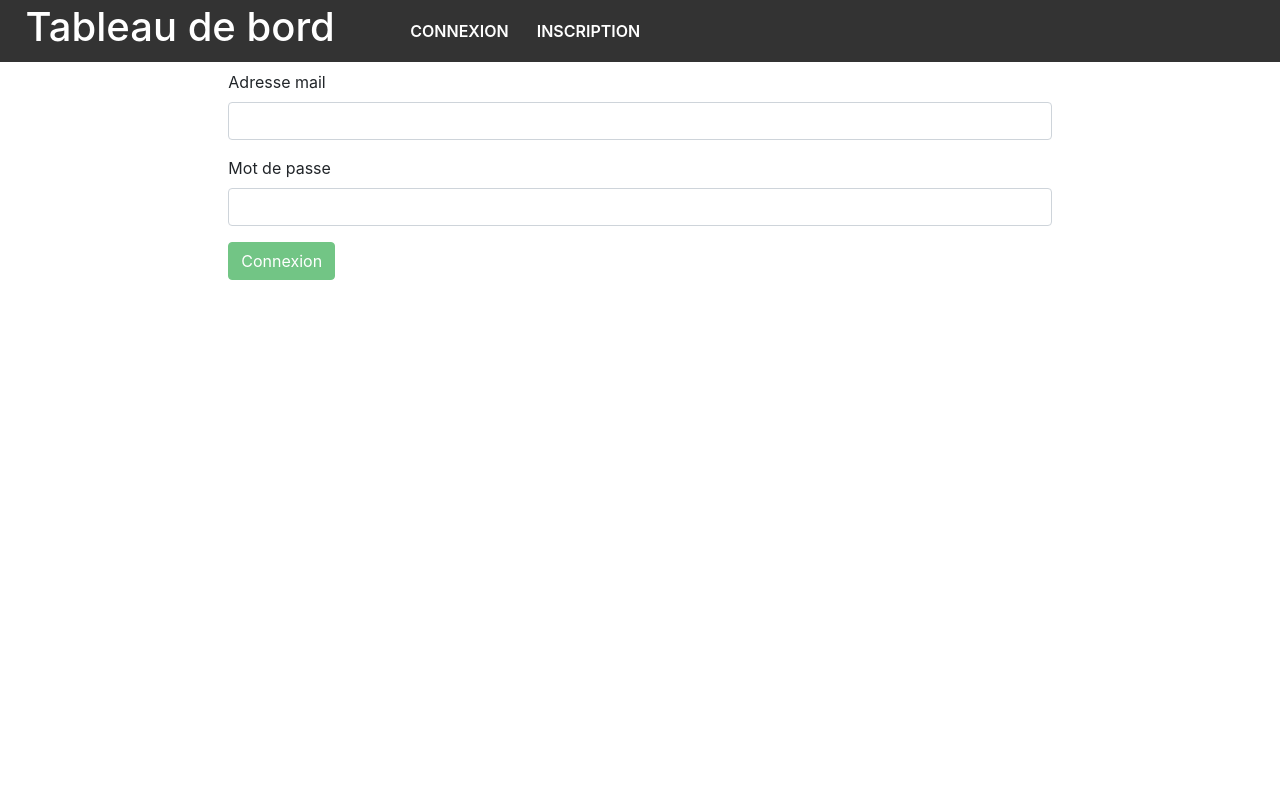
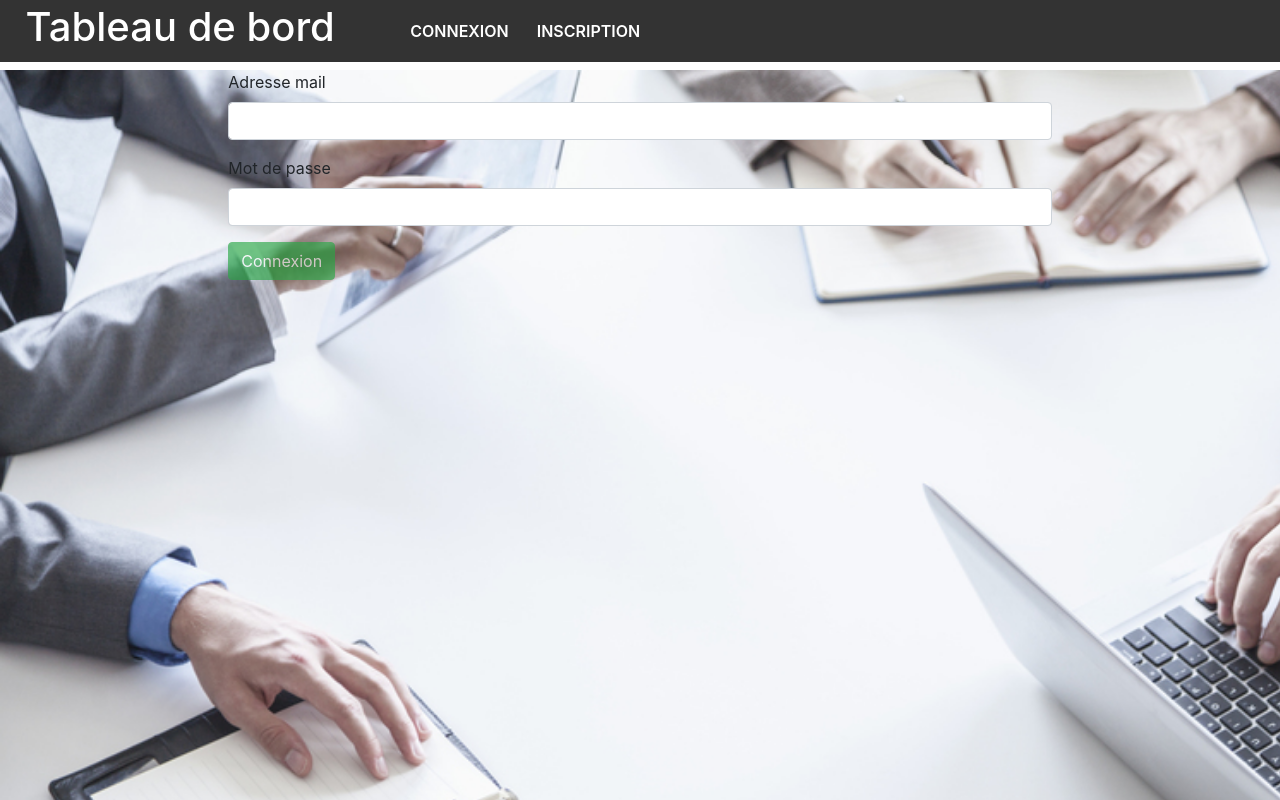
Before and after one commit to matrixfoot/managementappfrontend, an Angular app: page /part-four/auth/login in a window 1280 px wide. Shown: the top 800 px of the page. Built offline with nearby package versions, Linux system fonts and the light colour scheme.

Commit message:
background added

```diff
--- a/src/app/default/default.component.html
+++ b/src/app/default/default.component.html
@@ -1,13 +1,14 @@
+<div class="hero-image" >
 <div class="main-pane">
-  <h1 class="text-center">Acceuil Dir/stratégie-développement</h1>
+  <h1 class="text-center">Acceuil Direction de stratégie & développement</h1>
+
   <div class="part-grid">
 
     <div class="part" (click)="onNavigate('part-three')">
       <h1>Connexion/
         Inscription</h1>
     </div>
-    <div class="part" (click)="onNavigate('part-four')">
-      <h1>Page Principale</h1>
-    </div>
+
   </div>
 </div>
+</div>
--- a/src/app/default/default.component.scss
+++ b/src/app/default/default.component.scss
@@ -33,3 +33,11 @@
     transform: translateY(-50%);
   }
 }
+.hero-image {
+  position: relative;
+  width: 100%;
+  height: 1000px;
+  background-size: cover;
+  background: url('../../assets/business.jpg') no-repeat 0 100%;
+  background-size: cover;
+}
--- a/src/app/part-four/part-four.component.html
+++ b/src/app/part-four/part-four.component.html
@@ -1,2 +1,3 @@
-
-<router-outlet></router-outlet>
+<div class="hero-image" >
+    <router-outlet></router-outlet>
+    </div>
--- a/src/app/part-four/part-four.component.scss
+++ b/src/app/part-four/part-four.component.scss
@@ -0,0 +1,8 @@
+.hero-image {
+    position: relative;
+    width: 100%;
+    height: 1000px;
+    background-size: cover;
+    background: url('../../assets/business.jpg') no-repeat 0 100%;
+    background-size: cover;
+  }
--- a/src/app/part-three/auth/login/login.component.html
+++ b/src/app/part-three/auth/login/login.component.html
@@ -1,3 +1,4 @@
+<div class="hero-image" >
 <mat-spinner *ngIf="loading"></mat-spinner>
 <div class="col-sm-8 offset-sm-2 mt-2" *ngIf="!loading">
   <form [formGroup]="loginForm">
@@ -13,3 +14,4 @@
   </form>
   <p>{{ errorMessage }}</p>
 </div>
+</div>
--- a/src/app/part-three/auth/login/login.component.scss
+++ b/src/app/part-three/auth/login/login.component.scss
@@ -0,0 +1,8 @@
+.hero-image {
+    position: relative;
+    width: 100%;
+    height: 1000px;
+    background-size: cover;
+    background: url('../../../../assets/business.jpg') no-repeat 0 100%;
+    background-size: cover;
+  }
--- a/src/app/part-three/auth/signup/signup.component.html
+++ b/src/app/part-three/auth/signup/signup.component.html
@@ -1,3 +1,4 @@
+<div class="hero-image" >
 <mat-spinner *ngIf="loading"></mat-spinner>
 <div class="col-sm-8 offset-sm-2 mt-2" *ngIf="!loading">
   <form [formGroup]="signupForm">
@@ -33,3 +34,4 @@
   </form>
   <p>{{ errorMessage }}</p>
 </div>
+</div>
--- a/src/app/part-three/auth/signup/signup.component.scss
+++ b/src/app/part-three/auth/signup/signup.component.scss
@@ -0,0 +1,8 @@
+.hero-image {
+    position: relative;
+    width: 100%;
+    height: 1000px;
+    background-size: cover;
+    background: url('../../../../assets/business.jpg') no-repeat 0 100%;
+    background-size: cover;
+  }
--- a/src/app/part-three/part-three.component.html
+++ b/src/app/part-three/part-three.component.html
@@ -1,2 +1,3 @@
-
+<div class="hero-image" >
 <router-outlet></router-outlet>
+</div>
--- a/src/app/part-three/part-three.component.scss
+++ b/src/app/part-three/part-three.component.scss
@@ -0,0 +1,8 @@
+.hero-image {
+    position: relative;
+    width: 100%;
+    height: 1000px;
+    background-size: cover;
+    background: url('../../assets/business.jpg') no-repeat 0 100%;
+    background-size: cover;
+  }
```
Also changed, not shown: src/assets/business.jpg (added).
